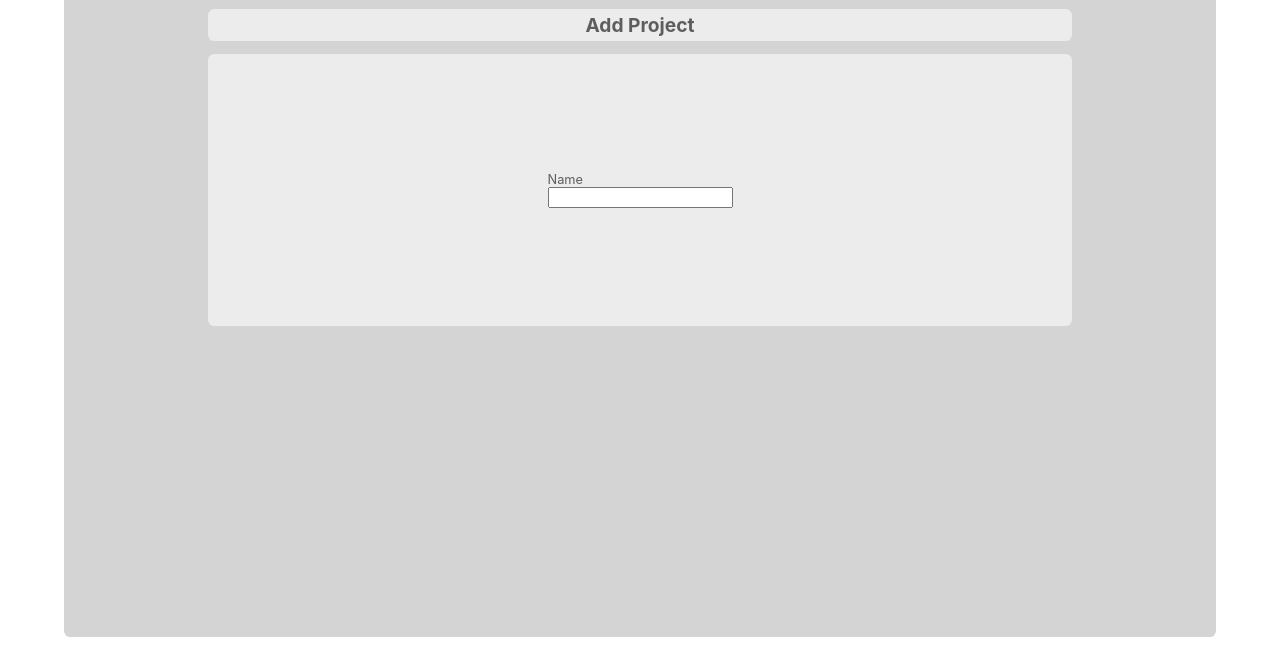
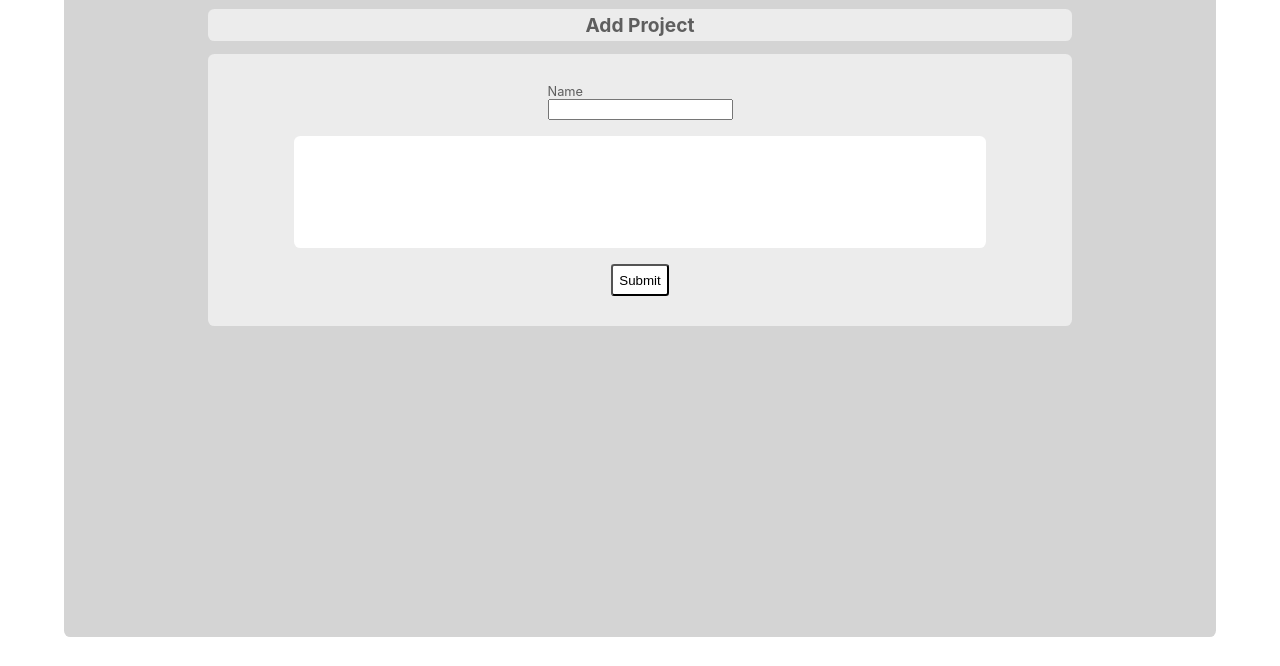
Before and after one commit to qzmp10/todo-list, a website built with webpack: page dist/index.html in a window 1280 px wide. Both pictures are taken after a click on the element "Add Project". Shown: the part 134-800 px from the top of the page. Built offline with nearby package versions, Linux system fonts and the light colour scheme.

Commit message:
halfway done thru makenewproject code. creating drop down menu to select todos

```diff
--- a/src/inputProject.js
+++ b/src/inputProject.js
@@ -1,14 +1,17 @@
 import { todoArray } from "./makeNewTodo"
 import { userInterface } from "./ui"
+import { makeNewProject, projectArray} from "./makeNewProject"
+import { showTodoMenu } from "./showTodoMenu"
+
 
 function inputProject() {
 
     const selectButton = document.querySelector('.addProject');
 
     function newProjectInput(){
-        let inputDiv = document.createElement('div');
-        userInterface.mainDiv.appendChild(inputDiv);
-        inputDiv.classList.add('inputDiv');
+        let inputDivProject = document.createElement('div');
+        userInterface.mainDiv.appendChild(inputDivProject);
+        inputDivProject.classList.add('inputDivProject');
 
         let nameDiv = document.createElement('div');
         nameDiv.classList.add('inputs')
@@ -20,11 +23,18 @@ function inputProject() {
         nameInput.setAttribute("id", "name");
         nameDiv.appendChild(nameLabel);
         nameDiv.appendChild(nameInput);
-        inputDiv.appendChild(nameDiv);
+        inputDivProject.appendChild(nameDiv);
 
         let selectTodos = document.createElement('div');
         selectTodos.classList.add('select-menu');
-    }
+        inputDivProject.appendChild(selectTodos);
+        showTodoMenu();
+
+        const enterInputProject = document.createElement('button');
+        inputDivProject.appendChild(enterInputProject);
+        enterInputProject.textContent = 'Submit';
+        enterInputProject.classList.add('submit');
+    };
 
     selectButton.addEventListener('click', ()=>{
         newProjectInput();
--- a/src/inputTodo.js
+++ b/src/inputTodo.js
@@ -71,7 +71,7 @@ function inputTodo(){
                 const enterInput = document.createElement('button');
                 inputDiv.appendChild(enterInput);
                 enterInput.textContent = 'Submit';
-                enterInput.classList.add('submit')
+                enterInput.classList.add('submit');
                 enterInput.addEventListener('click', ()=>{
                     makeNewTodo();
                     inputDiv.innerHTML = '';
@@ -79,7 +79,6 @@ function inputTodo(){
                     inputDiv.classList.add('newTodo');
                     inputDiv.textContent = `${todoArray[todoArray.length - 1].title}` + ': ' + `${todoArray[todoArray.length - 1].description}` + ', '
                     + `due ${todoArray[todoArray.length - 1].date}` + `, priority: ${todoArray[todoArray.length - 1].priority}`;
-                    console.log(todoArray);
                 });
             }
         }
--- a/src/makeNewProject.js
+++ b/src/makeNewProject.js
@@ -0,0 +1,11 @@
+import { Project } from "./projects"
+
+
+let projectArray = [];
+function makeNewProject(){
+    let nameValue = document.querySelector('#name').value;
+    let newProject = new Project(nameValue);
+    projectArray.push(newProject)
+};
+
+export { makeNewProject, projectArray }
--- /dev/null
+++ b/src/showTodoMenu.js
@@ -0,0 +1,12 @@
+import { todoArray } from "./makeNewTodo"
+
+function showTodoMenu() {
+    todoArray.forEach(todo => {
+        const selectionTodo = document.createElement('div');
+        selectionTodo.classList.add('select-todo');
+        document.querySelector('.select-menu').appendChild(selectionTodo)
+        selectionTodo.textContent = `${todo.title}`
+        });
+}
+
+export { showTodoMenu }
--- a/src/style.css
+++ b/src/style.css
@@ -108,3 +108,46 @@ body {
     align-items: center;
     justify-content: center;
 }
+
+.inputDivProject {
+    width: 75%;
+    height: 40%;
+    border: none;
+    background-color: rgb(236, 236, 236);
+    color: rgba(0, 0, 0, 0.603);
+    gap: 1rem;
+    font-size: 0.8rem;
+    display: flex;
+    align-items: center;
+    justify-content: center;
+    flex-direction: column;
+    border-radius: 0.4rem;
+}
+
+.select-menu {
+    width: 80%;
+    height: 7rem;
+    background-color: white;
+    border-radius: 0.4rem;
+    overflow: scroll;
+    display: flex;
+    flex-direction: column;
+    align-items: center;
+    gap: 0.5rem;
+}
+
+.select-todo {
+    width: 75%;
+    height: 2rem;
+    border: none;
+    background-color: rgba(168, 209, 255, 0.5);
+    color: rgb(255, 255, 255);
+    font-weight: bold;
+    font-size: 0.5rem;
+    border-radius: 0.4rem;
+    display: flex;
+    flex-direction: column;
+    align-items: center;
+    justify-content: center;
+    margin-top: 0.3rem;
+}
```
Also changed, not shown: dist/main.js, src/dontDuplicateDiv.js (added).
